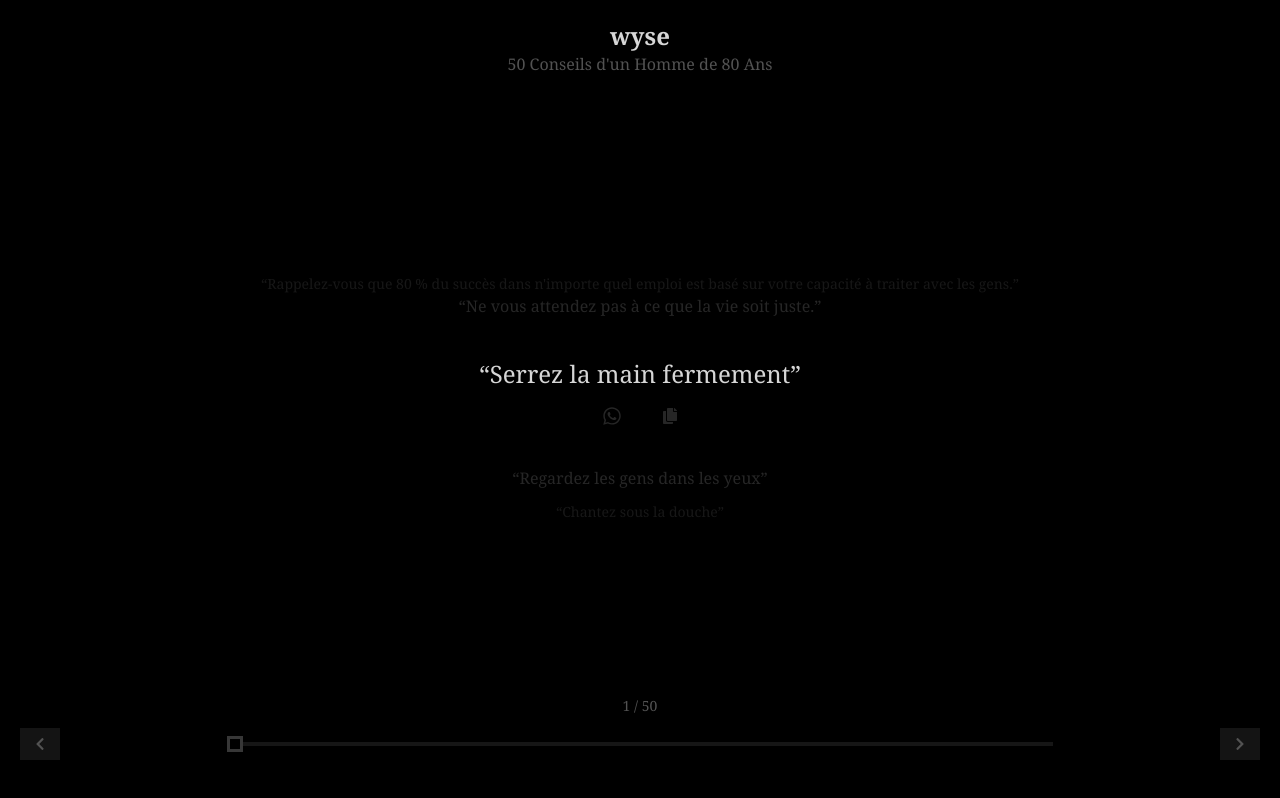
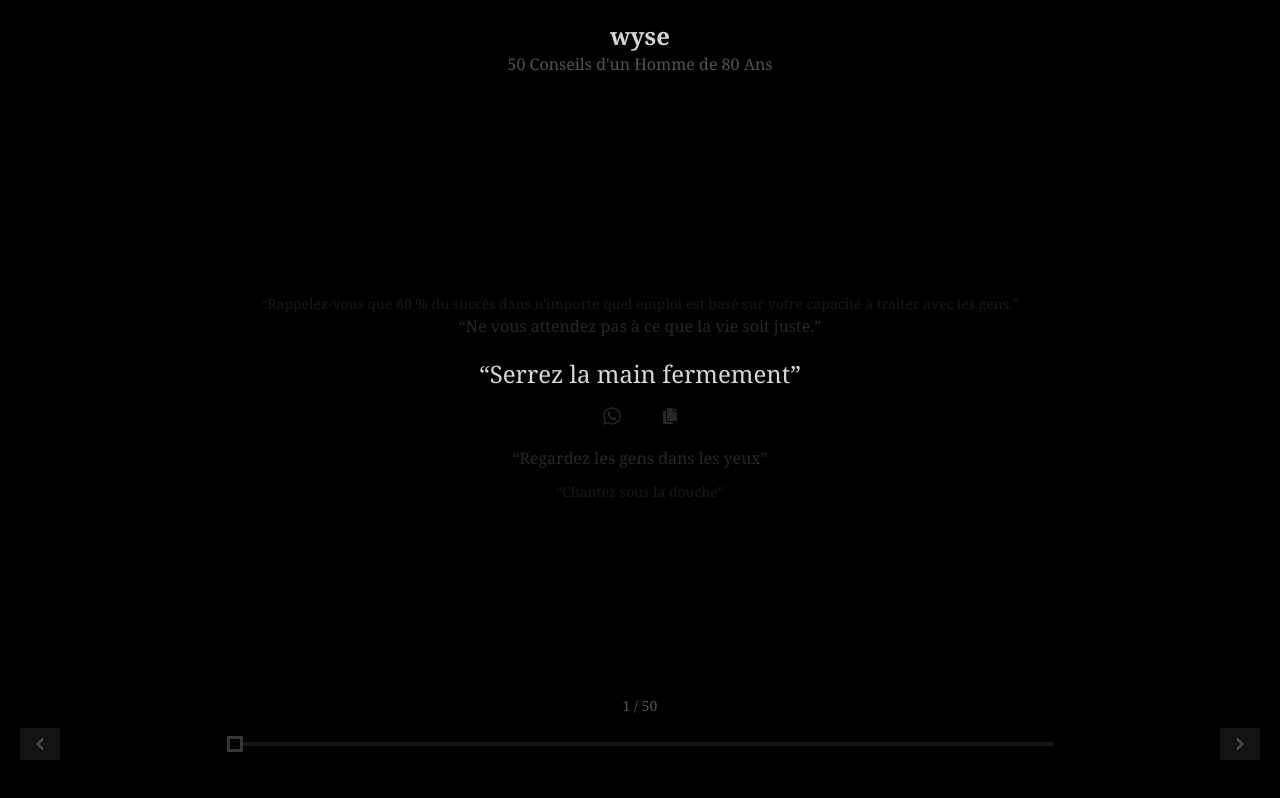
Before and after one commit to ethantaylan/wyse, a React (Vite) app: page /advices in a window 1280 px wide. Built offline with nearby package versions, Linux system fonts and the light colour scheme.

Commit message:
feat: deploy 🚀🚀

```diff
--- a/src/App.tsx
+++ b/src/App.tsx
@@ -1,14 +1,17 @@
 import { BrowserRouter, Route, Routes } from "react-router-dom";
+import { AppLayout } from "./components/applayout";
+import { Advices } from "./pages/advices";
 import { Welcome } from "./pages/welcome";
-import { Main } from "./pages/main";
 
 export default function App() {
   return (
     <BrowserRouter>
-      <Routes>
-        <Route path="/" element={<Welcome />} />
-        <Route path="/advices" element={<Main />} />
-      </Routes>
+      <AppLayout>
+        <Routes>
+          <Route path="/" element={<Welcome />} />
+          <Route path="/advices" element={<Advices />} />
+        </Routes>
+      </AppLayout>
     </BrowserRouter>
   );
 }
--- a/src/components/advice-item.tsx
+++ b/src/components/advice-item.tsx
@@ -22,7 +22,7 @@ export const AdviceItem: FC<PropsWithChildren<AdviceItemProps>> = ({
       onClick={onClick}
       className={
         isMainQuote
-          ? "flex items-center flex-col py-10"
+          ? "flex items-center flex-col py-5"
           : isSecondaryQuote
             ? "flex text-sm mt-3 items-center text-neutral-900 justify-center"
             : "flex cursor-pointer text-base items-center text-neutral-800 justify-center"
--- /dev/null
+++ b/src/components/applayout.tsx
@@ -0,0 +1,5 @@
+import { FC, PropsWithChildren } from "react";
+
+export const AppLayout: FC<PropsWithChildren> = ({ children }) => {
+  return <div className="h-screen w-screen">{children}</div>;
+};
--- a/src/pages/main.tsx
+++ b/src/pages/advices.tsx
@@ -5,7 +5,7 @@ import { Logo } from "../components/logo";
 import { Pagination } from "../components/pagination";
 import { advices as adv } from "../constants/advices";
 
-export interface Quotes {
+export interface Advices {
   twoLastQuote: string;
   lastQuote: string;
   quote: string;
@@ -13,7 +13,7 @@ export interface Quotes {
   twoNextQuote: string;
 }
 
-const defaultQuotes: Quotes = {
+const defaultQuotes: Advices = {
   lastQuote: "",
   nextQuote: "",
   quote: "",
@@ -21,10 +21,9 @@ const defaultQuotes: Quotes = {
   twoNextQuote: "",
 };
 
-export const Main: FC = () => {
+export const Advices: FC = () => {
   const [index, setIndex] = useState<number>(0);
-  const [isCopyAlertShowing, setIsCopyAlertShowing] = useState<boolean>(false);
-  const [quotes, setQuotes] = useState<Quotes>(defaultQuotes);
+  const [quotes, setQuotes] = useState<Advices>(defaultQuotes);
 
   const advices = useMemo(() => adv, []);
 
@@ -58,16 +57,14 @@ export const Main: FC = () => {
     {
       quote: quote,
       isMainQuote: true,
-      children: (
-        <AdviceItemActions quote={quote}  />
-      ),
+      children: <AdviceItemActions quote={quote} />,
     },
     { quote: nextQuote, onClick: () => handleMove(1) },
     { quote: twoNextQuote, isSecondaryQuote: true },
   ];
 
   return (
-    <div className="h-screen w-screen items-center justify-between p-5 font-serif flex flex-col">
+    <div className="items-center h-full justify-between p-5 font-serif flex flex-col">
       <Logo />
 
       <div className="flex px-5 flex-col max-w-5xl text-center text-2xl items-center justify-center">
--- a/src/pages/welcome.tsx
+++ b/src/pages/welcome.tsx
@@ -21,7 +21,7 @@ export const Welcome: FC = () => {
   return (
     <animated.div
       style={{ ...springs }}
-      className="flex h-screen w-screen justify-center font-serif items-center"
+      className="flex h-full justify-center font-serif items-center"
     >
       <Logo />
     </animated.div>
```
